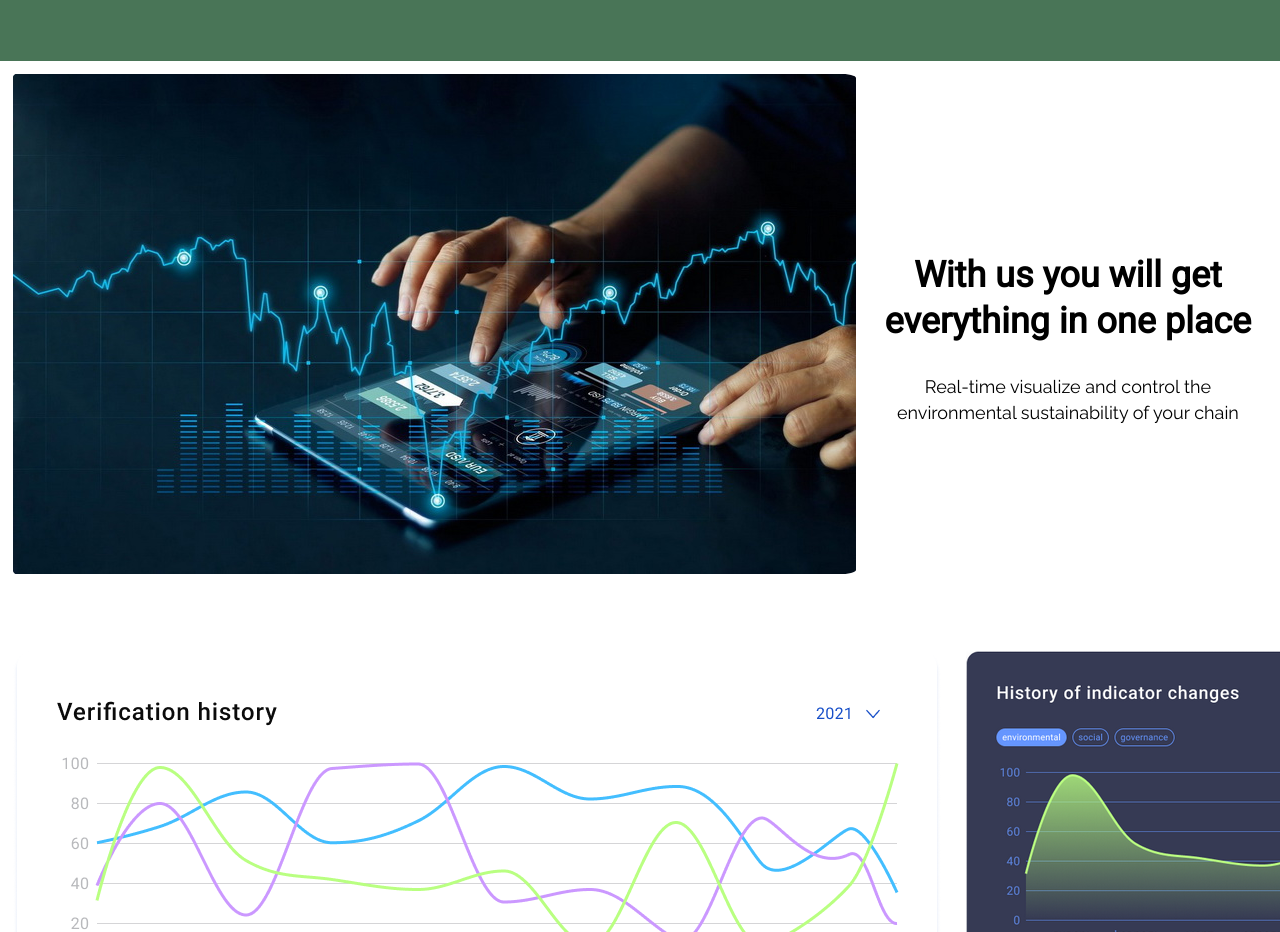
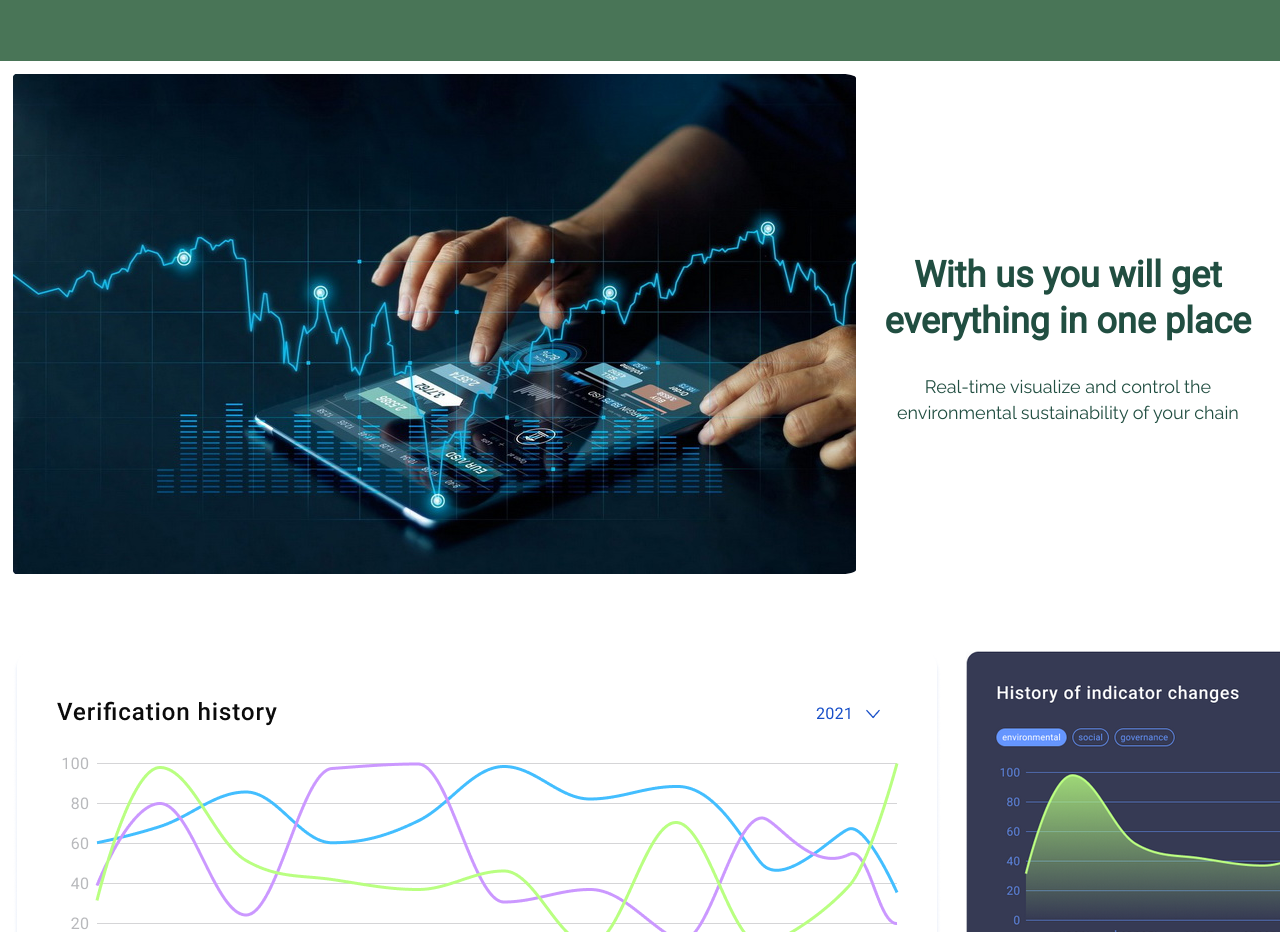
Before and after one commit to IrinaParamonova7980/EcoDisclosure, a website: page index.html in a window 1280 px wide. Shown: the part 3482-4414 px from the top of the page. Drawn offline with nearby package versions, Linux system fonts and the light colour scheme.

Commit message:
Заголовок блока Визуализация

```diff
--- a/assets/css/visualization.scss
+++ b/assets/css/visualization.scss
@@ -33,6 +33,7 @@ $white: #ffffff;
   width: 100%;
   box-sizing: border-box;
   padding: 8% 3%;
+  color: $text-color-dark;
 
   @media (min-width: $tablet) {
     padding: 7% 2%;
```
Also changed, not shown: assets/css/visualization.css, 1 other file.
